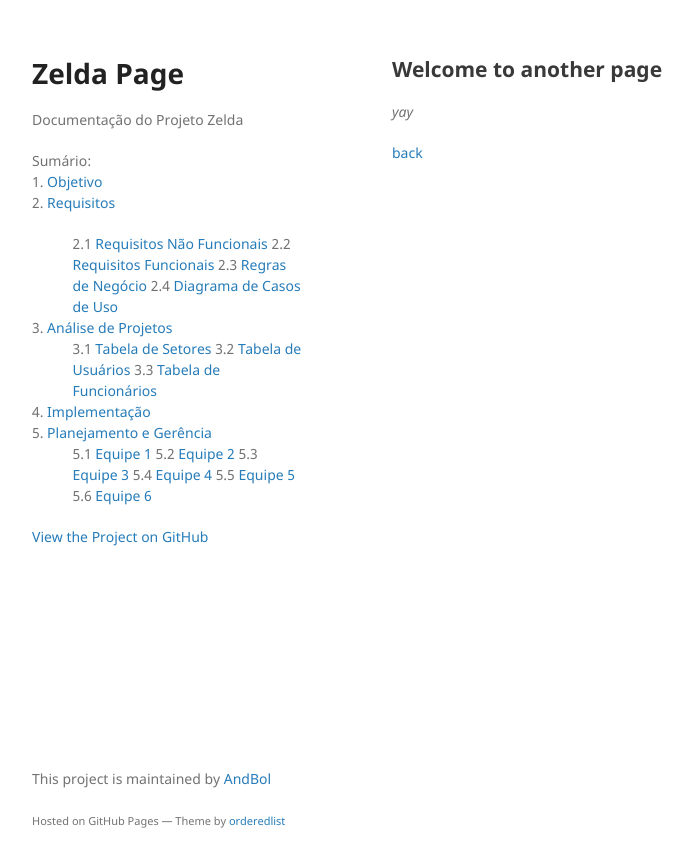
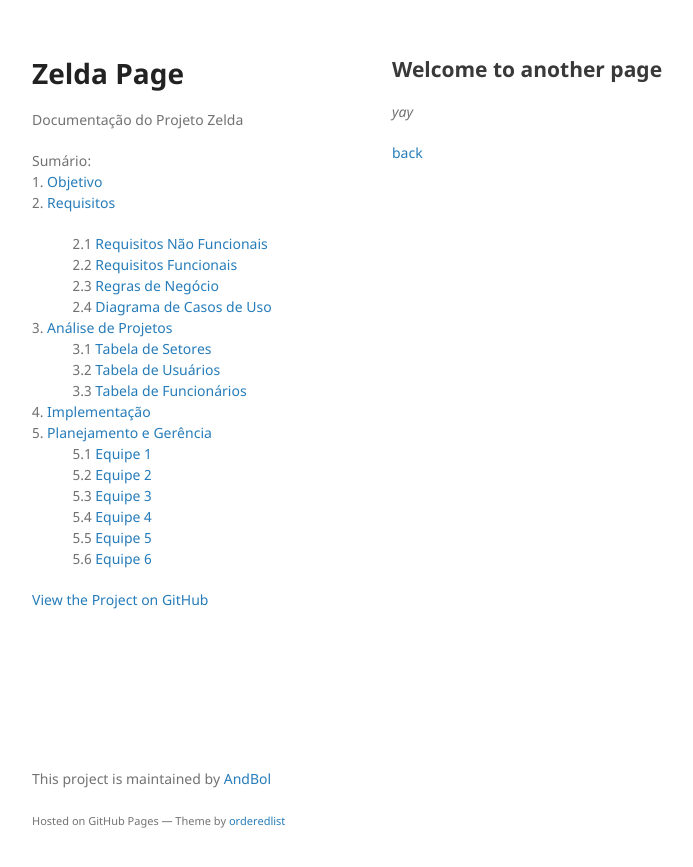
Before and after one commit to AndBol/zelda-gh-pages, a Jekyll site: the page built from docs/another-page.md, in a window 1280 px wide. Shown: the top 867 px of the page, without its empty margins (178-871 px from the left). Built offline with Jekyll 4.4.1, drawn with Linux system fonts in a browser that asks for light colours; our own code applies the rules of GitHub Pages for plain Markdown files.

```diff
--- a/docs/_config.yml
+++ b/docs/_config.yml
@@ -6,27 +6,27 @@ description: "
 <p>
   Sumário: <br>
   1. <a href=\"#1-objetivo\">Objetivo</a> <br>
-  2. <a href=\"#2-requisitos\">Requisitos</a> <br>
+  2. <a href=\"#2-requisitos\">Requisitos</a>
   <div class=\"tabula\">
-    2.1 <a href=\"#21-não-funcionais\">Requisitos Não Funcionais</a>
-    2.2 <a href=\"#22-funcionais\">Requisitos Funcionais</a>
-    2.3 <a href=\"#23-regras-de-negocio\">Regras de Negócio</a>
+    2.1 <a href=\"#21-não-funcionais\">Requisitos Não Funcionais</a> <br>
+    2.2 <a href=\"#22-funcionais\">Requisitos Funcionais</a> <br>
+    2.3 <a href=\"#23-regras-de-negocio\">Regras de Negócio</a> <br>
     2.4 <a href=\"#24-diagramas-de-caso-de-uso\">Diagrama de Casos de Uso</a>
   </div>
   3. <a href=\"#3-análise-de-projeto\">Análise de Projetos</a> <br>
   <div class=\"tabula\">
-    3.1 <a href=\"#31-tabela-de-setor\">Tabela de Setores</a>
-    3.2 <a href=\"#32-tabela-de-usuário\">Tabela de Usuários</a>
+    3.1 <a href=\"#31-tabela-de-setor\">Tabela de Setores</a> <br>
+    3.2 <a href=\"#32-tabela-de-usuário\">Tabela de Usuários</a> <br>
     3.3 <a href=\"#33-tabela-de-funcionário\">Tabela de Funcionários</a>
   </div>
   4. <a href=\"#4-implementação\">Implementação</a> <br>
   5. <a href=\"#5-planejamento-e-gerência\">Planejamento e Gerência</a> <br>
   <div class=\"tabula\">
-    5.1 <a href=\"#51-equipe-1\">Equipe 1</a>
-    5.2 <a href=\"#52-equipe-2\">Equipe 2</a>
-    5.3 <a href=\"#53-equipe-3\">Equipe 3</a>
-    5.4 <a href=\"#54-equipe-4\">Equipe 4</a>
-    5.5 <a href=\"#55-equipe-5\">Equipe 5</a>
+    5.1 <a href=\"#51-equipe-1\">Equipe 1</a> <br>
+    5.2 <a href=\"#52-equipe-2\">Equipe 2</a> <br>
+    5.3 <a href=\"#53-equipe-3\">Equipe 3</a> <br>
+    5.4 <a href=\"#54-equipe-4\">Equipe 4</a> <br>
+    5.5 <a href=\"#55-equipe-5\">Equipe 5</a> <br>
     5.6 <a href=\"#56-equipe-6\">Equipe 6</a>
   </div>
 </p>
```
